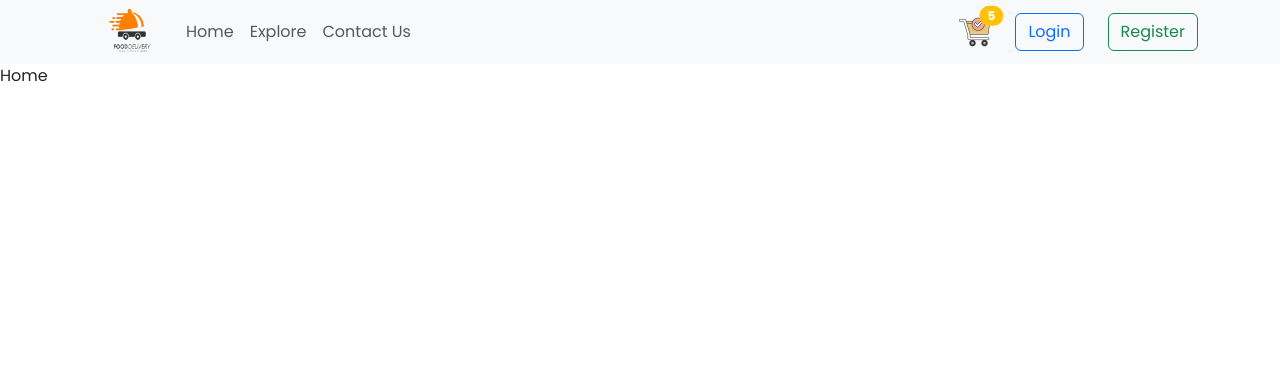
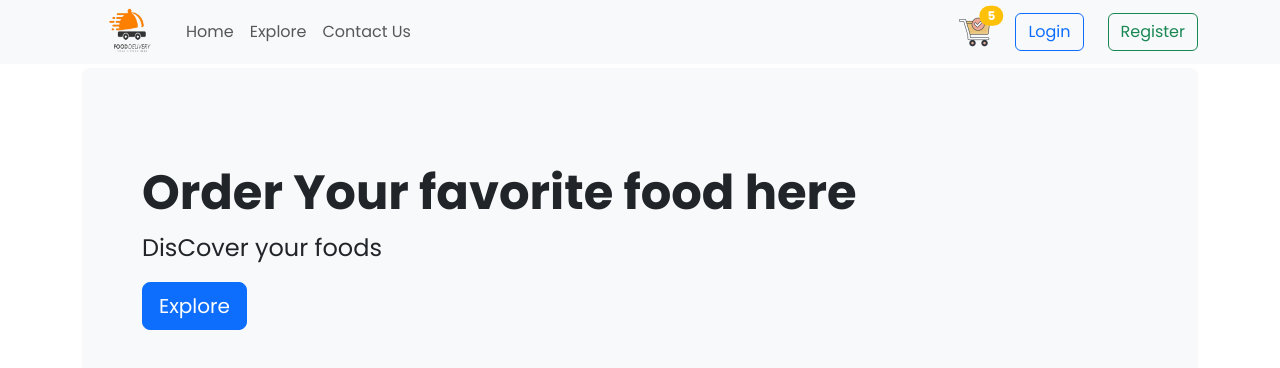
Before and after one commit to dinelkalakshan40/food-delivery-app, a React (Vite) app: page / in a window 1280 px wide. Shown: the top 368 px of the page. Built offline with nearby package versions, Linux system fonts and the light colour scheme.

Commit message:
add page header

```diff
--- a/src/App.jsx
+++ b/src/App.jsx
@@ -4,12 +4,14 @@ import {Route, Routes} from "react-router-dom";
 import Home from "./pages/Home.jsx";
 import Contact from "./pages/Contact.jsx";
 import ExploreFood from "./pages/ExploreFood.jsx";
+import Header from "./components/Header.jsx";
 
 function App() {
 
   return (
     <div>
       <Menubar/>
+
       <Routes>
             <Route path='/' element={<Home/>}/>
             <Route path='/contact' element={<Contact/>}/>
--- /dev/null
+++ b/src/components/Header.jsx
@@ -0,0 +1,14 @@
+import {Link} from "react-router-dom";
+
+const Header=()=>{
+    return(
+        <div className="p-5 mb-4 bg-light rounded-3 mt-1">
+            <div className="container-fluid py-5">
+                <h1 className="display-5 fw-bold">Order Your favorite food here</h1>
+                <p className="col-md-8 fs-4">DisCover your foods</p>
+                <Link to="/explore" className="btn btn-primary btn-lg">Explore</Link>
+            </div>
+        </div>
+    )
+}
+export default Header;
--- a/src/pages/Home.jsx
+++ b/src/pages/Home.jsx
@@ -1,8 +1,11 @@
+import Header from "../components/Header.jsx";
 
 
 const Home=()=>{
     return(
-        <div>Home</div>
+        <main className="container">
+            <Header/>
+        </main>
     )
 }
 export default Home;
```
